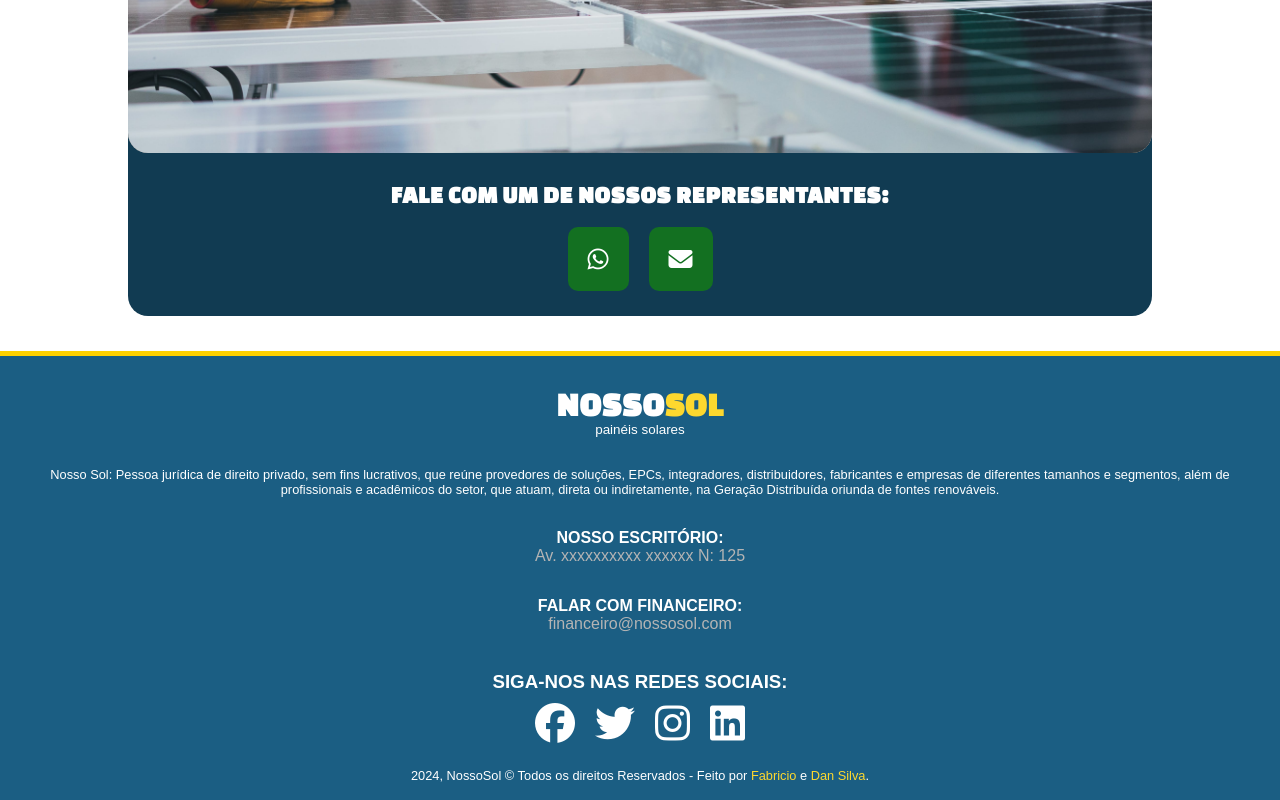
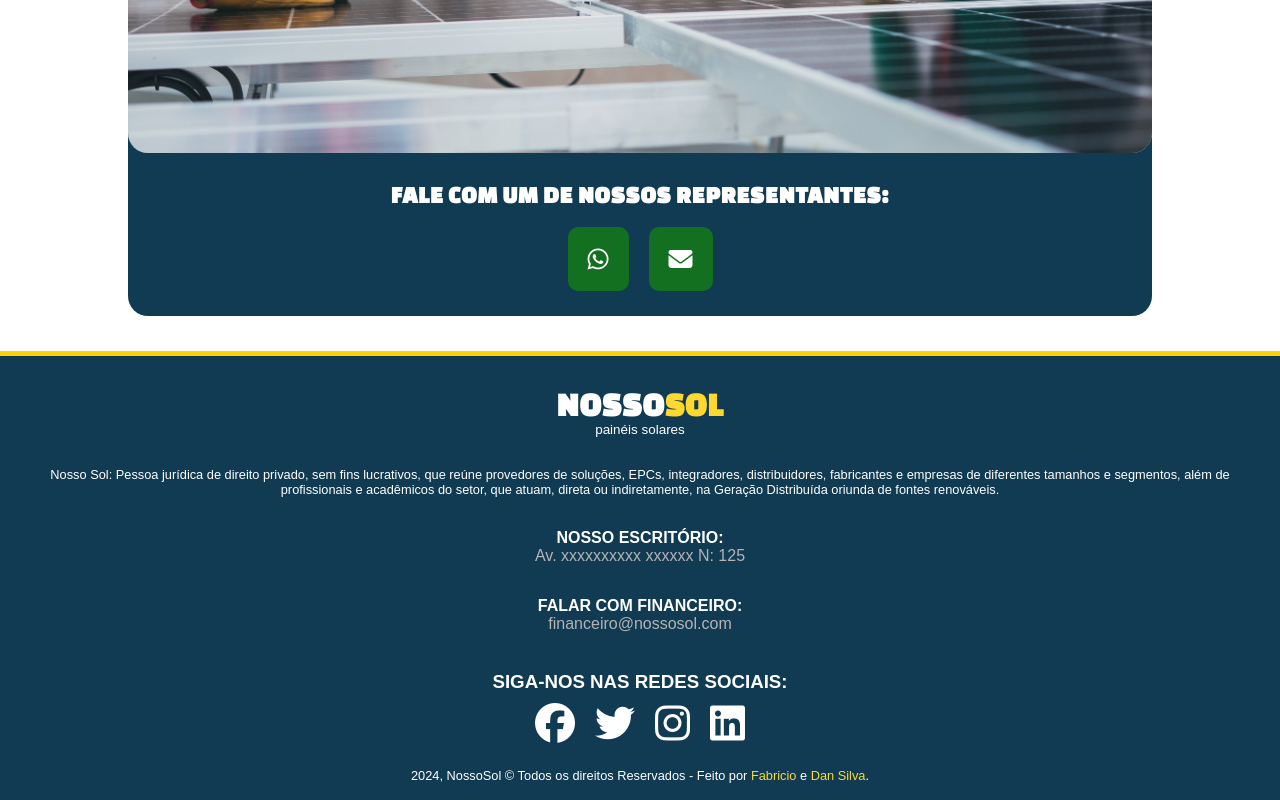
Before and after one commit to Dannick10/nosso-sol, a React (Vite) app: page / in a window 1280 px wide. Shown: the part 2416-3216 px from the top of the page. Built offline with nearby package versions, Linux system fonts and the light colour scheme.

Commit message:
fix bugs

```diff
--- a/src/componentes/Nav/Footer.module.css
+++ b/src/componentes/Nav/Footer.module.css
@@ -8,7 +8,7 @@
     padding-bottom: 17px;
 
     text-align: center;
-    background-color: var(--corDois);
+    background-color: var(--corTres);
     border-top: 5px solid var(--corquatro);
 }
 
```
